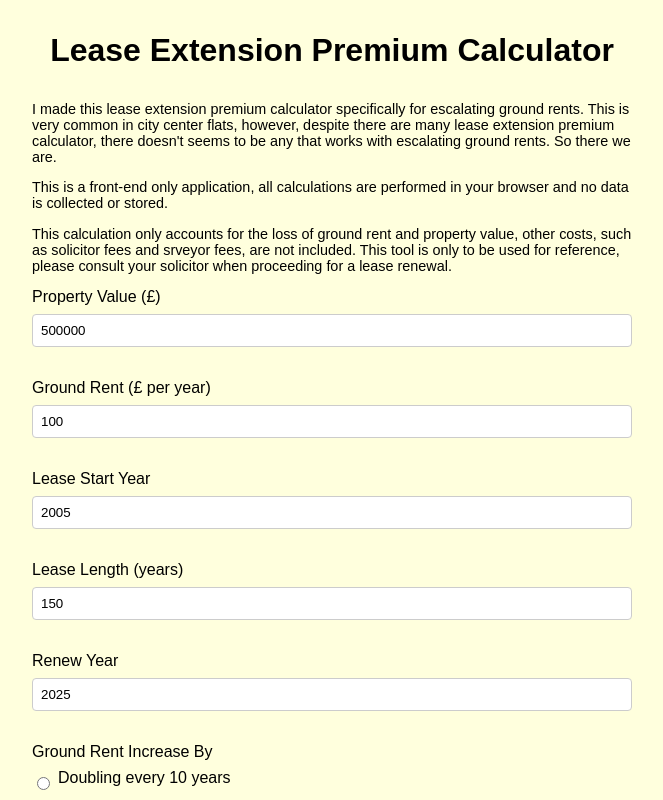
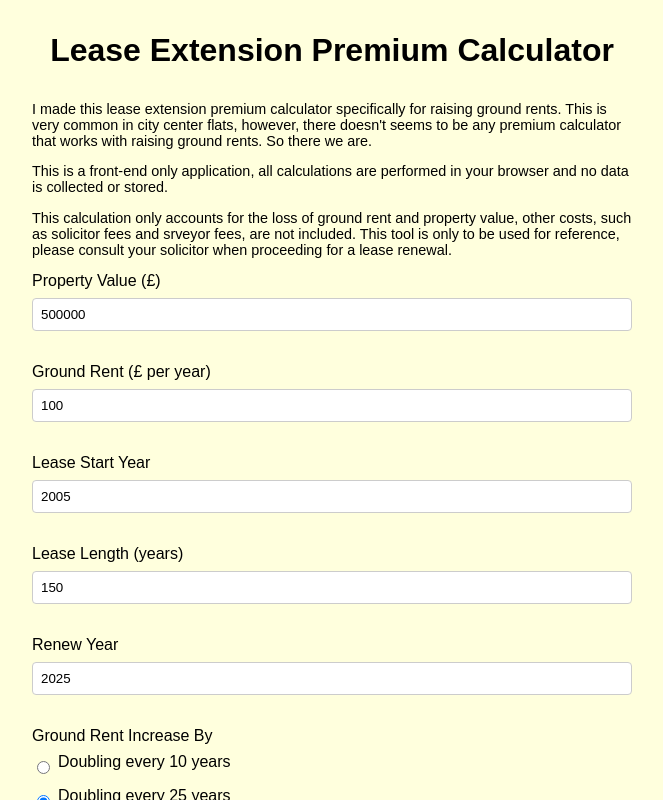
Before and after one commit to Chymaster/LeasePremium-Try2, a Vue app: page / in a window 1280 px wide. Shown: the top 800 px of the page, without its empty margins (308-971 px from the left). Built offline with nearby package versions, Linux system fonts and the light colour scheme.

Commit message:
Fixing some wordings

```diff
--- a/src/App.vue
+++ b/src/App.vue
@@ -70,7 +70,7 @@ const totalLeaseRenewingPremium = computed(() => {
 <template>
   <main>
     <h1>Lease Extension Premium Calculator</h1>
-    <p class="description">I made this lease extension premium calculator specifically for escalating ground rents. This is very common in city center flats, however, despite there are many lease extension premium calculator, there doesn't seems to be any that works with escalating ground rents. So there we are.</p>
+    <p class="description">I made this lease extension premium calculator specifically for raising ground rents. This is very common in city center flats, however, there doesn't seems to be any premium calculator that works with raising ground rents. So there we are.</p>
     <p class="description">This is a front-end only application, all calculations are performed in your browser and no data is collected or stored.</p>
     <p class="description"> This calculation only accounts for the loss of ground rent and property value, other costs, such as solicitor fees and srveyor fees, are not included. This tool is only to be used for reference, please consult your solicitor when proceeding for a lease renewal. </p>
     <form @submit.prevent>
```
